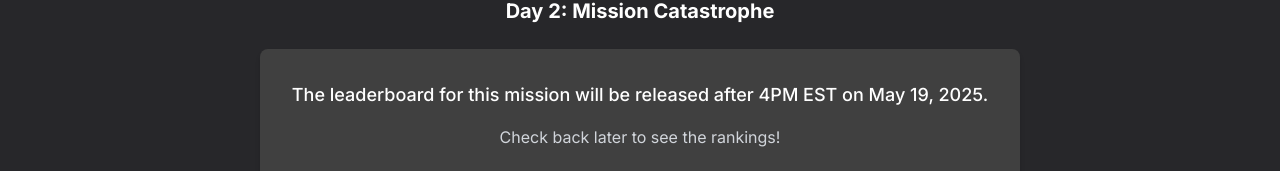
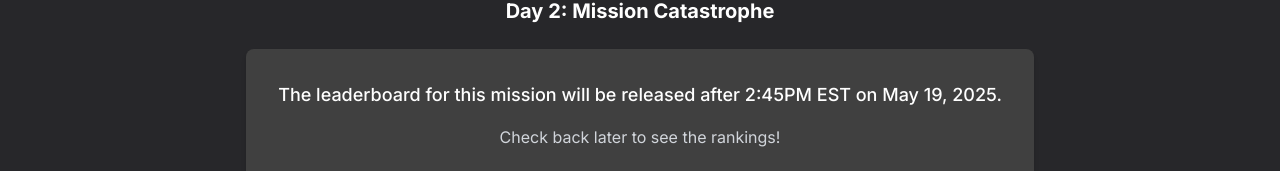
Before and after one commit to ahmed-naeem99/rq-muslimfest, a Next.js app: page /leaderboard in a window 1280 px wide. Shown: the part 452-623 px from the top of the page. Built offline with nearby package versions, Linux system fonts and the light colour scheme; no server answers; the database is empty.

Commit message:
changed countdown + added mirror

```diff
--- a/src/app/components/Leaderboard.tsx
+++ b/src/app/components/Leaderboard.tsx
@@ -20,7 +20,7 @@ const LeaderBoardTable: React.FC<LeaderBoardProps> = ({ mission, title }) => {
 
   const isLeaderboardAvailable = () => {
     const now = new Date();
-    const releaseDate = new Date(`2025-05-${17 + mission}T20:00:00Z`);
+    const releaseDate = new Date(`2025-05-${17 + mission}T18:45:00Z`);
     return now >= releaseDate;
   };
 
@@ -80,8 +80,8 @@ const LeaderBoardTable: React.FC<LeaderBoardProps> = ({ mission, title }) => {
         <h1 className="text-xl mb-6 font-bold">{`Day ${mission}: Mission ${title}`}</h1>
         <div className="p-8 bg-white dark:bg-neutral-700 rounded-lg shadow-md">
           <p className="text-lg font-medium">
-            The leaderboard for this mission will be released after 4PM EST on
-            May {17 + mission}, 2025.
+            The leaderboard for this mission will be released after 2:45PM EST
+            on May {17 + mission}, 2025.
           </p>
           <p className="mt-4 text-gray-600 dark:text-gray-300">
             Check back later to see the rankings!
--- a/src/app/components/missions/MissionForm.tsx
+++ b/src/app/components/missions/MissionForm.tsx
@@ -55,7 +55,7 @@ const MissionForm = ({ mission }: { mission: number }) => {
   const [countdownString, setCountdownString] = useState<string | null>(null);
   const [isLoading, setIsLoading] = useState(true);
 
-  const initialDate = new Date("2025-05-17T20:00:00Z");
+  const initialDate = new Date("2025-05-17T18:45:00Z");
   const countdownDate = new Date(
     initialDate.getTime() + mission * 24 * 60 * 60 * 1000
   ).getTime();
@@ -153,7 +153,7 @@ const MissionForm = ({ mission }: { mission: number }) => {
     if (response.status === 200) {
       const data = await response.json();
 
-      const endDate = new Date("2025-05-17T20:00:00Z");
+      const endDate = new Date("2025-05-17T18:45:00Z");
       const missionEndDate = new Date(
         endDate.getTime() + mission * 24 * 60 * 60 * 1000
       );
@@ -183,6 +183,16 @@ const MissionForm = ({ mission }: { mission: number }) => {
     <div className="h-full justify-center text-center pb-16 md:mx-auto flex flex-col items-center overflow-auto min-h-screen">
       <div className="flex flex-col items-center text-center sm:w-3/4 w-full md:max-w-lg px-4">
         <VideoFrame videoLink={missionData[mission].video} mission={mission} />
+
+        <div className={`dark:text-white text-black text-lg py-4 font-bold`}>
+          {`Corrected Video:`}{" "}
+          <a
+            className="text-blue-400 underline"
+            href="https://drive.google.com/file/d/1TpfSMfQ1Hnz05uFT0G6IbmTQ3uxY1sVy/preview"
+          >
+            Mirror Link
+          </a>
+        </div>
 
         <div
           className={`dark:text-white text-black text-3xl py-8 font-bold font-serif ${poseyFont.className}`}
```
